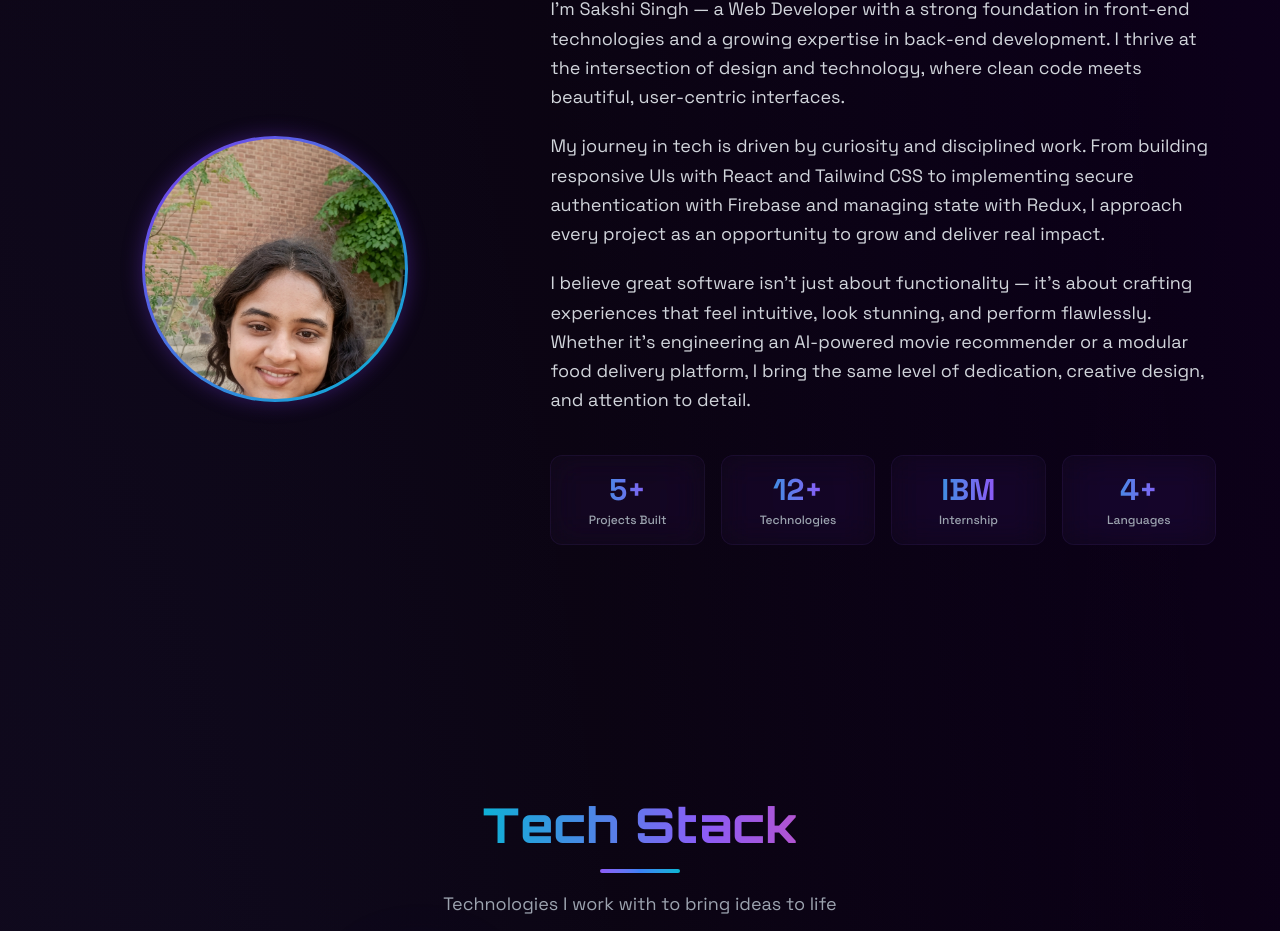
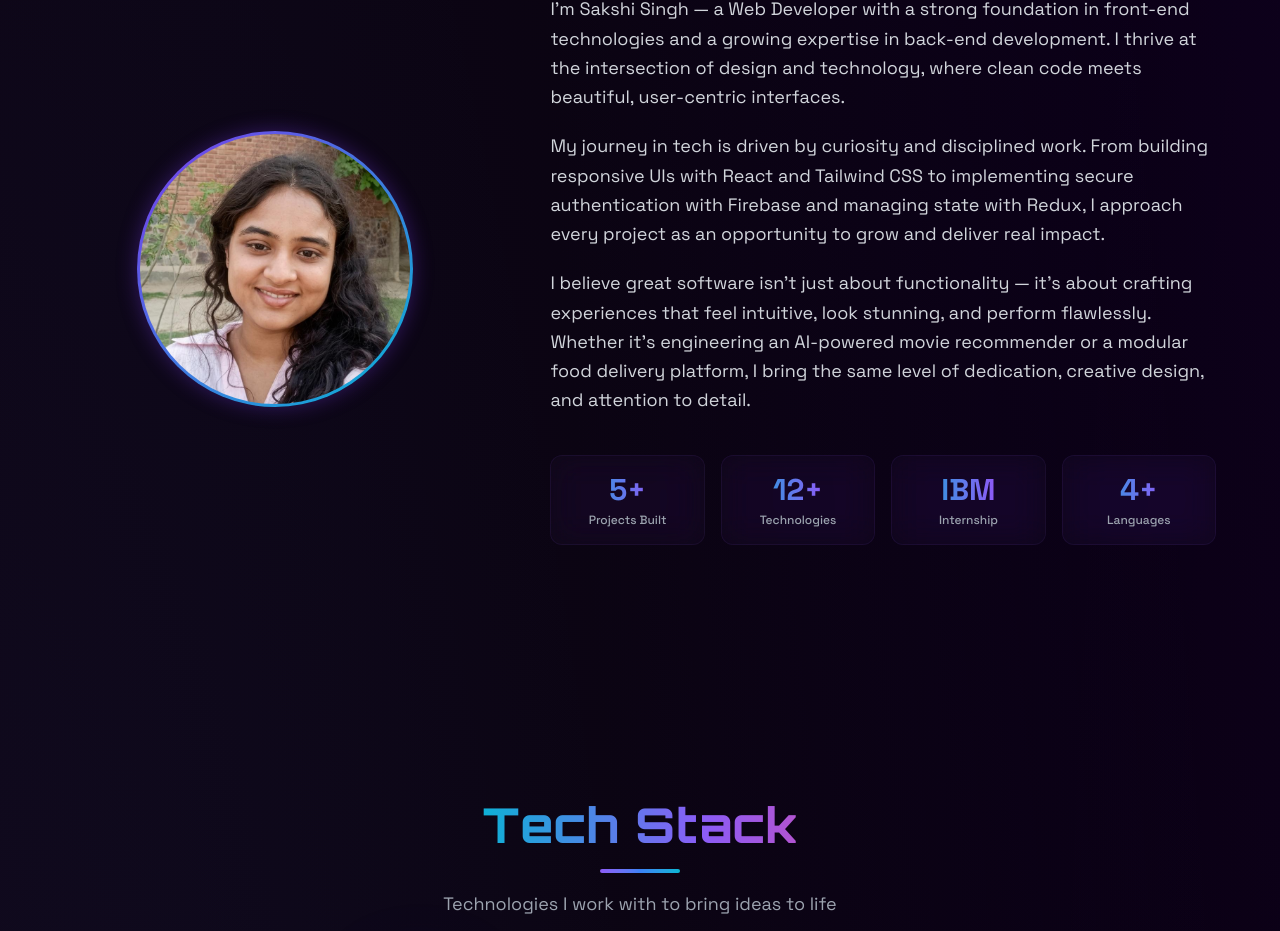
Before and after one commit to singhsakshi098/dev-portfolio, a React (Vite) app: page / in a window 1280 px wide. Shown: the part 1115-2046 px from the top of the page. Built offline with nearby package versions, Linux system fonts and the light colour scheme; the HTML template or start-up script is replaced by a standard one.

Commit message:
fix: use new Profile.jpeg, size 270px, object-position center 18%

```diff
--- a/src/components/About.jsx
+++ b/src/components/About.jsx
@@ -1,7 +1,7 @@
 import { motion } from 'framer-motion';
 import SectionHeading from './SectionHeading';
 import { personalInfo } from '../data/portfolioData';
-import profileImg from '../assets/profile.png';
+import profileImg from '../assets/Profile.jpeg';
 
 export default function About() {
   return (
--- a/src/index.css
+++ b/src/index.css
@@ -607,8 +607,8 @@ nav .gradient-text {
 
 /* Circular image wrapper */
 .profile-image-wrapper {
-  width: 260px;
-  height: 260px;
+  width: 270px;
+  height: 270px;
   border-radius: 50%;
   overflow: hidden;
   position: relative;
@@ -618,7 +618,7 @@ nav .gradient-text {
   width: 100%;
   height: 100%;
   object-fit: cover;
-  object-position: center 15%;
+  object-position: center 18%;
   display: block;
 }
 
```
Also changed, not shown: src/assets/Profile.jpeg (added), src/assets/profile.png (deleted).
